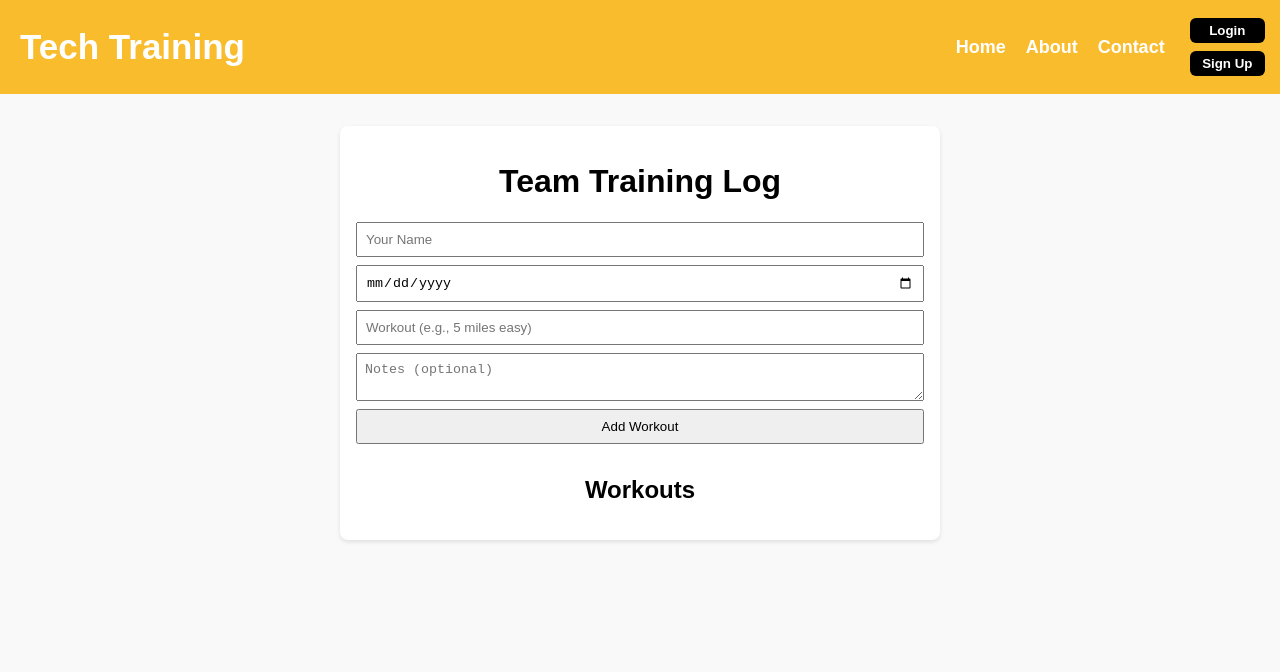
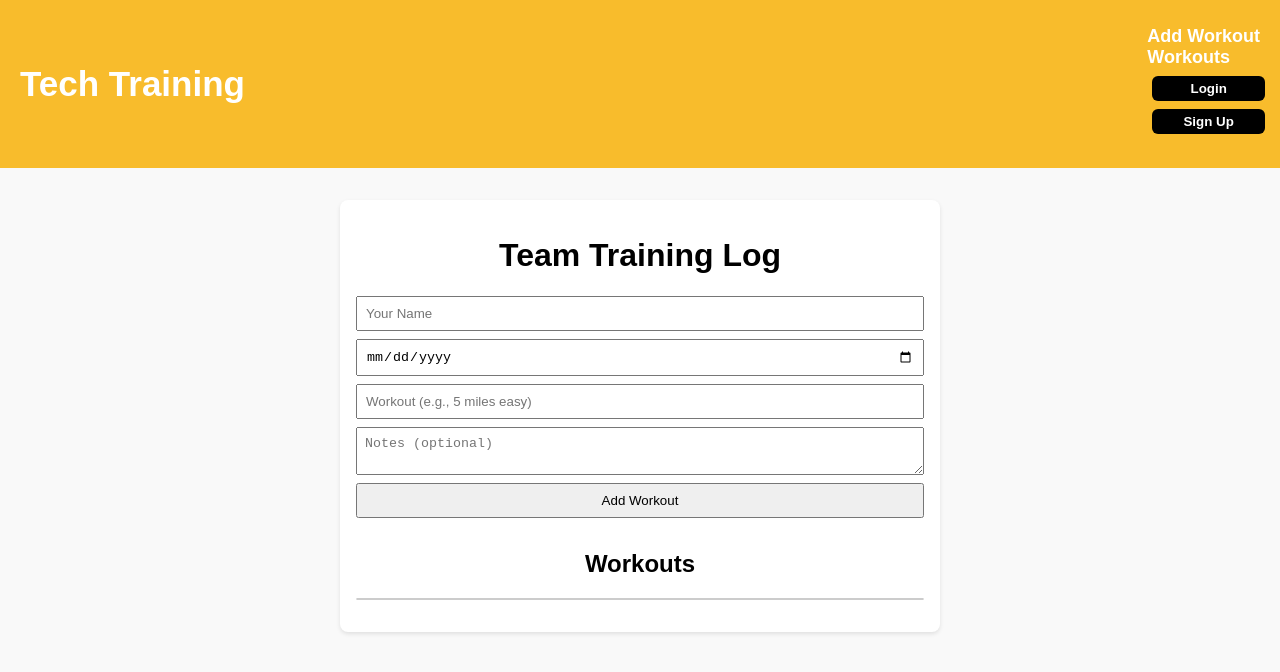
Before and after one commit to OITtraining/OITTraining, a plain HTML site: page index.html in a window 1280 px wide. Drawn offline with Linux system fonts and the light colour scheme; no server answers.

Commit message:
making things pretty

```diff
--- a/index.html
+++ b/index.html
@@ -28,12 +28,28 @@
       font-weight: 600;
       color: white;
     }
-    ul {
-      display: flex;
-      align-items: center;
-      margin: 0;
+    ul#logs {
+      list-style: none;
       padding: 0;
+      max-height: 400px;      /* Set the height you want */
+      overflow-y: auto;       /* Makes it scrollable */
+      border: 1px solid #ccc; /* Optional: add a border to see the container */
+      border-radius: 6px;
+      background: #fff;
+      box-shadow: inset 0 1px 3px rgba(0,0,0,0.1);
     }
+    ul#logs li {
+      background: white;
+      padding: 0.75rem;
+      margin-bottom: 0.5rem;
+      border-radius: 6px;
+      box-shadow: 0 1px 2px rgba(0,0,0,0.1);
+    }
+
+    ul#logs {
+      scroll-behavior: smooth;
+    }
+
     li {
       list-style: none;
       margin-left: 20px;
@@ -101,9 +117,8 @@
     <div class="navdiv">
       <div class="logo"><a href="#">Tech Training</a></div>
       <ul>
-        <li><a href="#">Home</a></li>
-        <li><a href="#">About</a></li>
-        <li><a href="#">Contact</a></li>
+        <li><a href="#">Add Workout</a></li>
+        <li><a href="#">Workouts</a></li>
         <li>
           <div id="userContainer">
             <!-- Buttons or user name will be inserted by JS -->
```
